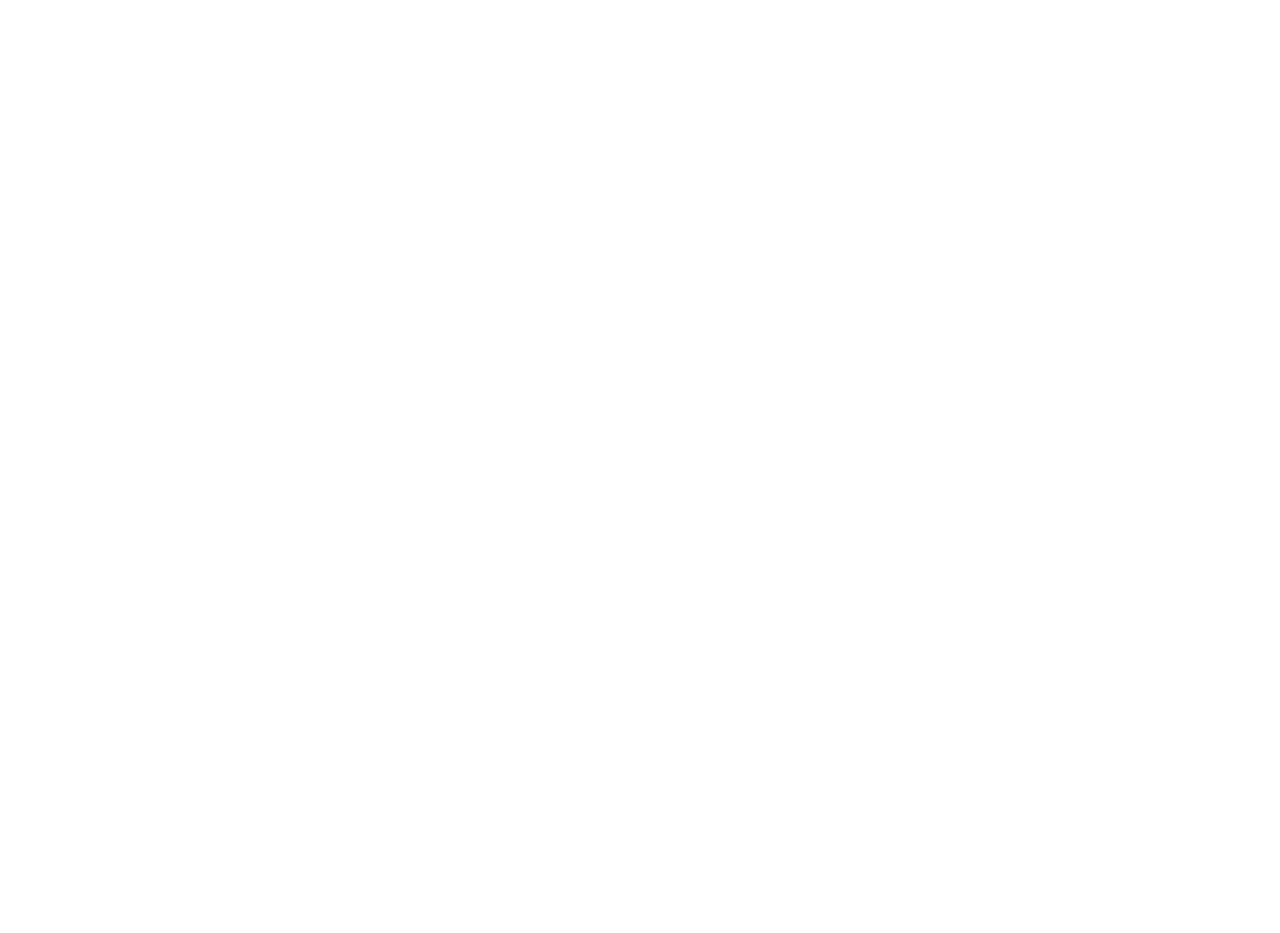
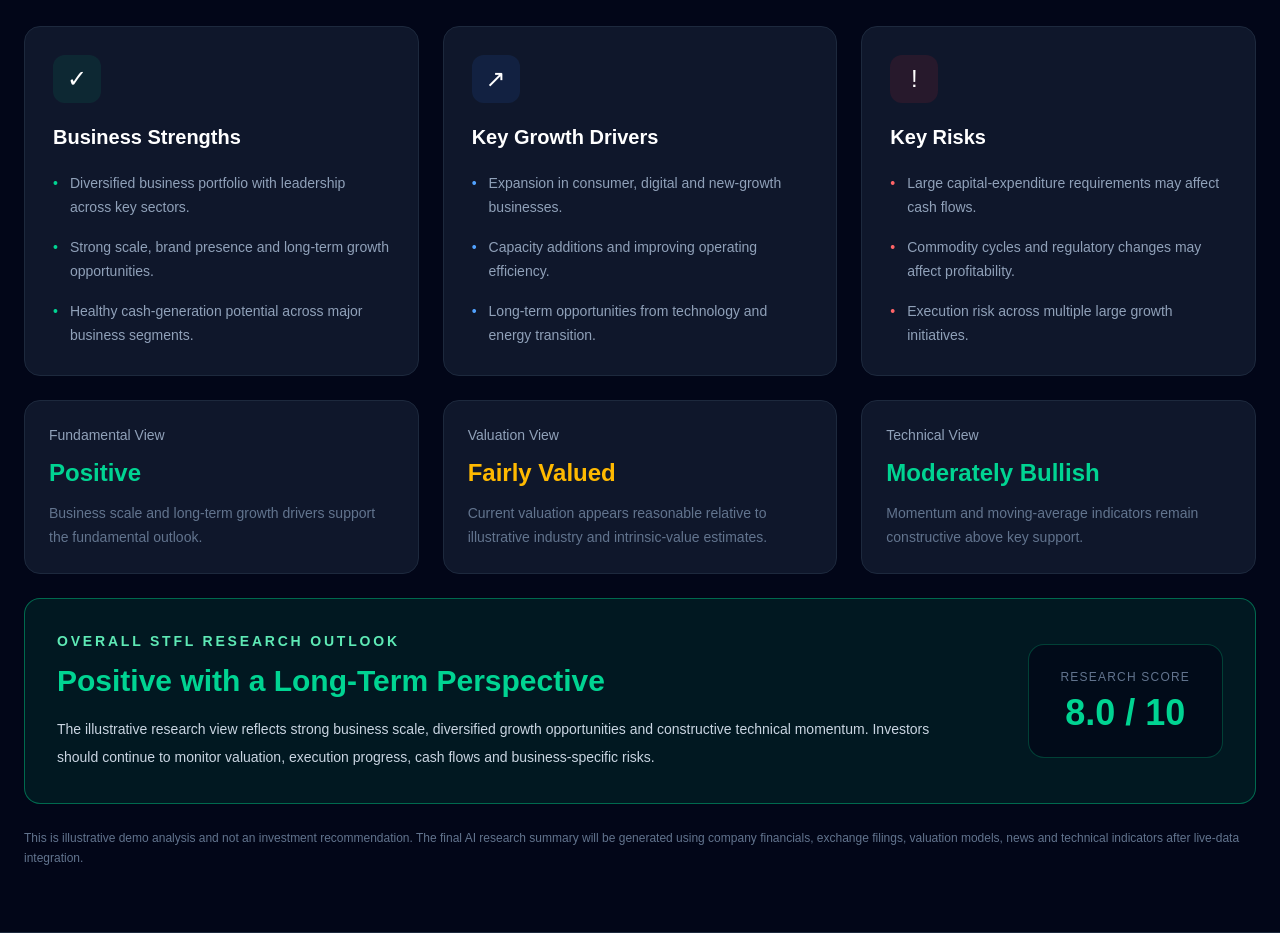
Before and after one commit to sharetradingforliving/stfl-platform, a Next.js app: page /company/1 in a window 1280 px wide. Shown: the part 5080-6013 px from the top of the page. Before the commit the page ends 4894 px from the top, so only its background shows below. Built offline with nearby package versions, Linux system fonts and the light colour scheme.

Commit message:
Add STFL AI research summary

```diff
--- a/app/company/[symbol]/page.tsx
+++ b/app/company/[symbol]/page.tsx
@@ -733,6 +733,204 @@
     </p>
   </div>
 </section>
+{/* STFL AI Research Summary */}
+<section className="border-b border-slate-800 bg-slate-950">
+  <div className="mx-auto max-w-7xl px-6 py-16">
+    <div className="flex flex-col justify-between gap-4 md:flex-row md:items-end">
+      <div>
+        <p className="text-sm font-semibold uppercase tracking-[0.3em] text-emerald-400">
+          STFL AI Research
+        </p>
+
+        <h2 className="mt-3 text-3xl font-bold md:text-4xl">
+          Research Summary & Investment Outlook
+        </h2>
+
+        <p className="mt-3 max-w-3xl text-slate-400">
+          A structured view of business quality, growth drivers, risks,
+          valuation and technical momentum.
+        </p>
+      </div>
+
+      <span className="w-fit rounded-full border border-amber-500/40 bg-amber-500/10 px-4 py-2 text-xs font-semibold text-amber-400">
+        DEMO AI ANALYSIS
+      </span>
+    </div>
+
+    <div className="mt-10 grid gap-6 lg:grid-cols-3">
+      {/* Business Strengths */}
+      <div className="rounded-2xl border border-slate-800 bg-slate-900 p-7">
+        <div className="flex h-12 w-12 items-center justify-center rounded-xl bg-emerald-500/10 text-2xl">
+          ✓
+        </div>
+
+        <h3 className="mt-5 text-xl font-bold">
+          Business Strengths
+        </h3>
+
+        <ul className="mt-5 space-y-4 text-sm leading-6 text-slate-400">
+          <li className="flex gap-3">
+            <span className="text-emerald-400">•</span>
+            Diversified business portfolio with leadership across key sectors.
+          </li>
+
+          <li className="flex gap-3">
+            <span className="text-emerald-400">•</span>
+            Strong scale, brand presence and long-term growth opportunities.
+          </li>
+
+          <li className="flex gap-3">
+            <span className="text-emerald-400">•</span>
+            Healthy cash-generation potential across major business segments.
+          </li>
+        </ul>
+      </div>
+
+      {/* Growth Drivers */}
+      <div className="rounded-2xl border border-slate-800 bg-slate-900 p-7">
+        <div className="flex h-12 w-12 items-center justify-center rounded-xl bg-blue-500/10 text-2xl">
+          ↗
+        </div>
+
+        <h3 className="mt-5 text-xl font-bold">
+          Key Growth Drivers
+        </h3>
+
+        <ul className="mt-5 space-y-4 text-sm leading-6 text-slate-400">
+          <li className="flex gap-3">
+            <span className="text-blue-400">•</span>
+            Expansion in consumer, digital and new-growth businesses.
+          </li>
+
+          <li className="flex gap-3">
+            <span className="text-blue-400">•</span>
+            Capacity additions and improving operating efficiency.
+          </li>
+
+          <li className="flex gap-3">
+            <span className="text-blue-400">•</span>
+            Long-term opportunities from technology and energy transition.
+          </li>
+        </ul>
+      </div>
+
+      {/* Key Risks */}
+      <div className="rounded-2xl border border-slate-800 bg-slate-900 p-7">
+        <div className="flex h-12 w-12 items-center justify-center rounded-xl bg-red-500/10 text-2xl">
+          !
+        </div>
+
+        <h3 className="mt-5 text-xl font-bold">
+          Key Risks
+        </h3>
+
+        <ul className="mt-5 space-y-4 text-sm leading-6 text-slate-400">
+          <li className="flex gap-3">
+            <span className="text-red-400">•</span>
+            Large capital-expenditure requirements may affect cash flows.
+          </li>
+
+          <li className="flex gap-3">
+            <span className="text-red-400">•</span>
+            Commodity cycles and regulatory changes may affect profitability.
+          </li>
+
+          <li className="flex gap-3">
+            <span className="text-red-400">•</span>
+            Execution risk across multiple large growth initiatives.
+          </li>
+        </ul>
+      </div>
+    </div>
+
+    {/* Research Views */}
+    <div className="mt-6 grid gap-6 md:grid-cols-2 lg:grid-cols-3">
+      <div className="rounded-2xl border border-slate-800 bg-slate-900 p-6">
+        <p className="text-sm text-slate-400">
+          Fundamental View
+        </p>
+
+        <p className="mt-3 text-2xl font-bold text-emerald-400">
+          Positive
+        </p>
+
+        <p className="mt-3 text-sm leading-6 text-slate-500">
+          Business scale and long-term growth drivers support the fundamental
+          outlook.
+        </p>
+      </div>
+
+      <div className="rounded-2xl border border-slate-800 bg-slate-900 p-6">
+        <p className="text-sm text-slate-400">
+          Valuation View
+        </p>
+
+        <p className="mt-3 text-2xl font-bold text-amber-400">
+          Fairly Valued
+        </p>
+
+        <p className="mt-3 text-sm leading-6 text-slate-500">
+          Current valuation appears reasonable relative to illustrative
+          industry and intrinsic-value estimates.
+        </p>
+      </div>
+
+      <div className="rounded-2xl border border-slate-800 bg-slate-900 p-6">
+        <p className="text-sm text-slate-400">
+          Technical View
+        </p>
+
+        <p className="mt-3 text-2xl font-bold text-emerald-400">
+          Moderately Bullish
+        </p>
+
+        <p className="mt-3 text-sm leading-6 text-slate-500">
+          Momentum and moving-average indicators remain constructive above
+          key support.
+        </p>
+      </div>
+    </div>
+
+    {/* Overall Outlook */}
+    <div className="mt-6 overflow-hidden rounded-2xl border border-emerald-500/50 bg-emerald-500/10">
+      <div className="grid gap-8 p-8 lg:grid-cols-[1fr_auto] lg:items-center">
+        <div>
+          <p className="text-sm font-semibold uppercase tracking-[0.2em] text-emerald-300">
+            Overall STFL Research Outlook
+          </p>
+
+          <h3 className="mt-3 text-3xl font-bold text-emerald-400">
+            Positive with a Long-Term Perspective
+          </h3>
+
+          <p className="mt-4 max-w-4xl text-sm leading-7 text-slate-300">
+            The illustrative research view reflects strong business scale,
+            diversified growth opportunities and constructive technical
+            momentum. Investors should continue to monitor valuation,
+            execution progress, cash flows and business-specific risks.
+          </p>
+        </div>
+
+        <div className="rounded-2xl border border-emerald-500/30 bg-slate-950/70 px-8 py-6 text-center">
+          <p className="text-xs uppercase tracking-widest text-slate-500">
+            Research Score
+          </p>
+
+          <p className="mt-2 text-4xl font-bold text-emerald-400">
+            8.0 / 10
+          </p>
+        </div>
+      </div>
+    </div>
+
+    <p className="mt-6 text-xs leading-5 text-slate-500">
+      This is illustrative demo analysis and not an investment recommendation.
+      The final AI research summary will be generated using company financials,
+      exchange filings, valuation models, news and technical indicators after
+      live-data integration.
+    </p>
+  </div>
+</section>
   </main>
 );
 }
```
